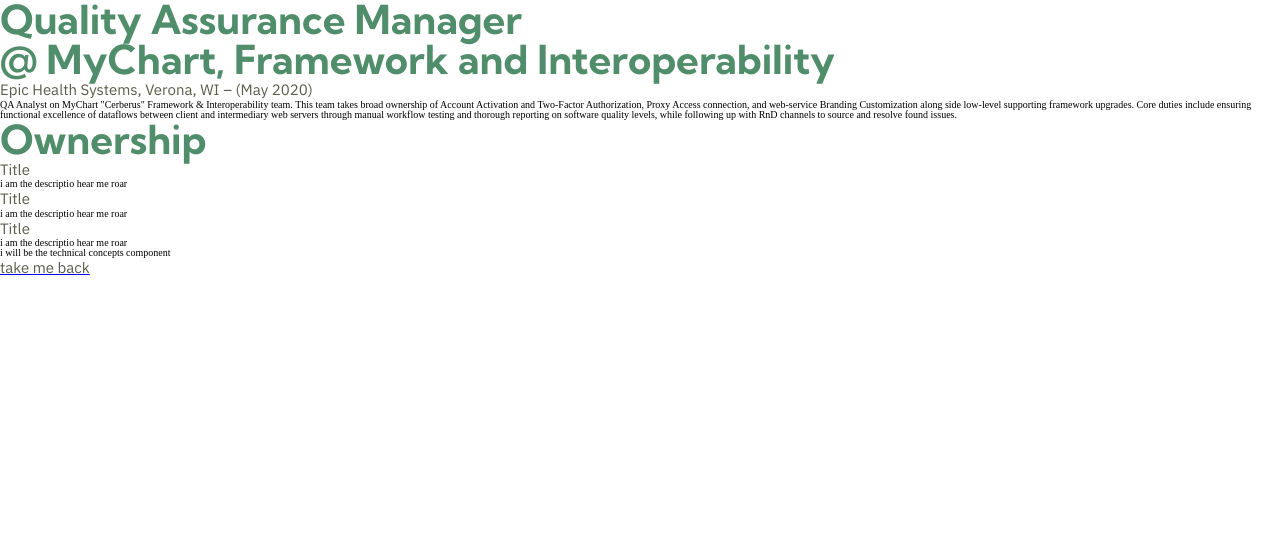
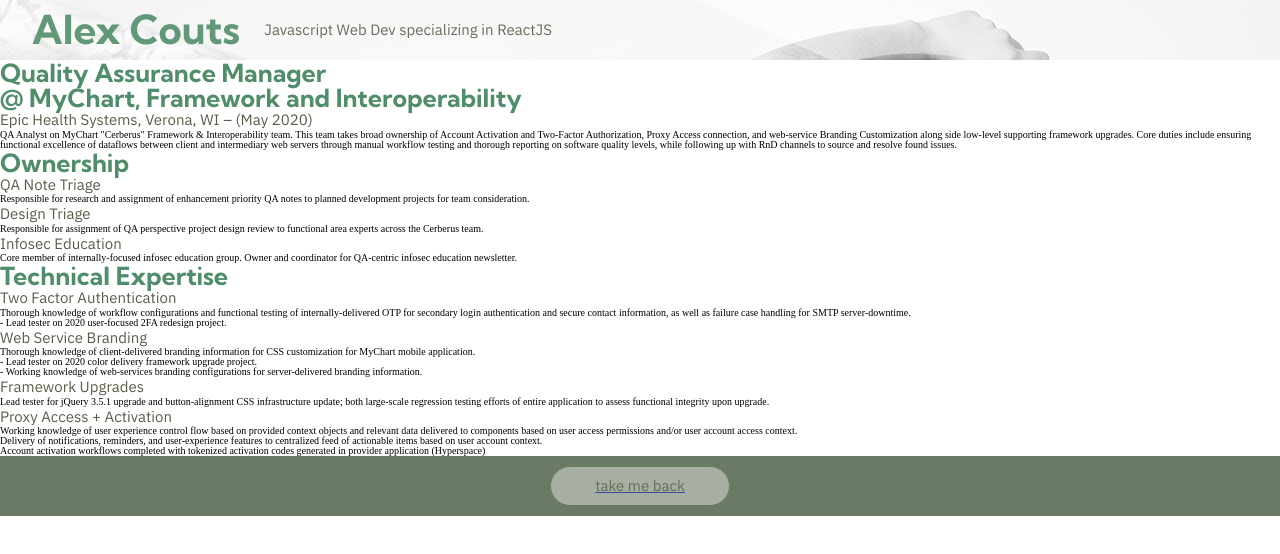
Before and after one commit to AvantGov/resume, a React (Create React App) app in the folder resume__client/: page /about/epic in a window 1280 px wide. Shown: the top 554 px of the page. Built offline with nearby package versions, Linux system fonts and the light colour scheme; a web font is replaced by a local one.

Commit message:
added remaining content and infrastructure to epic viewmore page.

```diff
--- a/resume__client/src/App.css
+++ b/resume__client/src/App.css
@@ -1,17 +1,85 @@
 /* Ryan-Mas Reset Implementation for browser + element consistency */
-html, body, div, span, applet, object, iframe,
-h1, h2, h3, h4, h5, h6, p, blockquote, pre,
-a, abbr, acronym, address, big, cite, code,
-del, dfn, em, img, ins, kbd, q, s, samp,
-small, strike, strong, sub, sup, tt, var,
-b, u, i, center,
-dl, dt, dd, ol, ul, li,
-fieldset, form, label, legend,
-table, caption, tbody, tfoot, thead, tr, th, td,
-article, aside, canvas, details, embed,
-figure, figcaption, footer, header, hgroup,
-menu, nav, output, ruby, section, summary,
-time, mark, audio, video {
+html,
+body,
+div,
+span,
+applet,
+object,
+iframe,
+h1,
+h2,
+h3,
+h4,
+h5,
+h6,
+p,
+blockquote,
+pre,
+a,
+abbr,
+acronym,
+address,
+big,
+cite,
+code,
+del,
+dfn,
+em,
+img,
+ins,
+kbd,
+q,
+s,
+samp,
+small,
+strike,
+strong,
+sub,
+sup,
+tt,
+var,
+b,
+u,
+i,
+center,
+dl,
+dt,
+dd,
+ol,
+ul,
+li,
+fieldset,
+form,
+label,
+legend,
+table,
+caption,
+tbody,
+tfoot,
+thead,
+tr,
+th,
+td,
+article,
+aside,
+canvas,
+details,
+embed,
+figure,
+figcaption,
+footer,
+header,
+hgroup,
+menu,
+nav,
+output,
+ruby,
+section,
+summary,
+time,
+mark,
+audio,
+video {
   margin: 0;
   padding: 0;
   border: 0;
@@ -19,22 +87,35 @@
   vertical-align: baseline;
 }
 /* HTML5 display-role reset for older browsers */
-article, aside, details, figcaption, figure,
-footer, header, hgroup, menu, nav, section {
+article,
+aside,
+details,
+figcaption,
+figure,
+footer,
+header,
+hgroup,
+menu,
+nav,
+section {
   display: block;
 }
 body {
   line-height: 1;
 }
-ol, ul {
+ol,
+ul {
   list-style: none;
 }
-blockquote, q {
+blockquote,
+q {
   quotes: none;
 }
-blockquote:before, blockquote:after,
-q:before, q:after {
-	content: '';
+blockquote:before,
+blockquote:after,
+q:before,
+q:after {
+  content: "";
   content: none;
 }
 table {
@@ -46,7 +127,7 @@
   box-sizing: border-box;
 }
 
-Html{
+Html {
   font-size: 62.5%;
 }
 
@@ -64,30 +145,28 @@
 	white -- F9F7E8 -- use for site background
 */
 
-
 /*  actual CSS code implementation */
 
 /* *APP STYLING* */
 .App {
-	background-color: #FFFFFF;
+  background-color: #ffffff;
   display: flex;
   flex-direction: column;
   justify-content: space-between;
 }
 
 h1 {
-	font-family: 'Kumbh Sans', sans-serif;
-	font-size: 4.0rem;
-	color: #508D6A;
+  font-family: "Kumbh Sans", sans-serif;
+  font-size: 4rem;
+  color: #508d6a;
 }
 
 h2 {
-	font-family: 'IBM Plex Sans', sans-serif;
+  font-family: "IBM Plex Sans", sans-serif;
   font-size: 1.5rem;
   line-height: 130%;
-	color: #595E4A;
+  color: #595e4a;
 }
-
 
 /* *HEADER COMPONENT STYLING* */
 .header {
@@ -104,8 +183,8 @@
   /* ! won't auto out to center left alignment and not sure why? */
   margin-left: 3%;
   position: absolute;
-	background-color: #FFFFFF;
-	border: 1px solid #6B7A65;
+  background-color: #ffffff;
+  border: 1px solid #6b7a65;
   opacity: 900%;
   border-radius: 100px;
   display: flex;
@@ -136,7 +215,6 @@
   width: 99%;
   background-image: url("./assets/inertia/1.jpg");
   background-position: center 20%;
-
 }
 
 .header__intro {
@@ -150,7 +228,7 @@
 }
 
 .header__intro p {
-	font-family: 'Recursive', sans-serif;
+  font-family: "Recursive", sans-serif;
   line-height: 130%;
   font-weight: 350;
 }
@@ -186,13 +264,13 @@
 }
 
 .epicComp p {
-	font-family: 'Recursive', sans-serif;
+  font-family: "Recursive", sans-serif;
   line-height: 130%;
   font-weight: 350;
 }
 
 .epicComp a {
-	font-family: 'Recursive', sans-serif;
+  font-family: "Recursive", sans-serif;
   line-height: 130%;
   font-weight: 550;
 }
@@ -207,20 +285,18 @@
 }
 
 .visaComp p {
-	font-family: 'Recursive', sans-serif;
+  font-family: "Recursive", sans-serif;
   line-height: 130%;
   font-weight: 350;
 }
 
 .visaComp a {
-	font-family: 'Recursive', sans-serif;
+  font-family: "Recursive", sans-serif;
   line-height: 130%;
   font-weight: 550;
 }
 
-
 /* * VIEW MORE PAGES STYLING * */
-
 
 .project__ImgContainer {
   display: flex;
@@ -249,7 +325,7 @@
   width: 100%;
 }
 
-.ImgContainer__4  img {
+.ImgContainer__4 img {
   object-fit: cover;
   width: 100%;
 }
@@ -259,7 +335,7 @@
   width: 100%;
 }
 
-.ImgContainer__6  img {
+.ImgContainer__6 img {
   object-fit: cover;
   width: 100%;
 }
@@ -281,7 +357,6 @@
   display: flex;
   flex-direction: column;
   justify-content: space-around;
-
 }
 
 .viewMore__intro div {
@@ -289,28 +364,29 @@
 }
 
 .viewMore__intro h2 {
-	padding-top: .5%;
-	padding-left: .5%;
+  padding-top: 0.5%;
+  padding-left: 0.5%;
 }
 
 .viewMore__intro h1 {
-	margin-top: 1%;
+  margin-top: 2%;
+  text-align: center;
 }
 
 .viewMore__intro p {
-	font-family: 'Recursive', sans-serif;
+  font-family: "Recursive", sans-serif;
   line-height: 130%;
   font-weight: 300;
-	padding-top: .40%;
+  padding-top: 0.4%;
   padding-left: 2%;
   padding-right: 2%;
 }
 
 .viewMore__intro li {
-	font-family: 'Recursive', sans-serif;
+  font-family: "Recursive", sans-serif;
   line-height: 130%;
   font-weight: 300;
-	padding-top: .40%;
+  padding-top: 0.4%;
   padding-left: 2%;
   padding-right: 2%;
 }
@@ -319,3 +395,56 @@
   text-align: center;
   margin-top: 2%;
 }
+
+.viewmore__return {
+  height: 60px;
+  width: 100%;
+  background-color: #6b7a65;
+  display: flex;
+  justify-content: center;
+  align-items: center;
+}
+
+.return__button {
+  height: 40px;
+  width: 180px;
+  border: 0.5px solid #6b7a65;
+  background-color: #ffffff;
+  border-radius: 25px;
+  opacity: 40%;
+  display: flex;
+  align-items: center;
+  justify-content: center;
+}
+
+.return__button:hover {
+  opacity: 70%;
+}
+
+/*  * VIEW MORE PAGES BANNER STYLING * */
+.viewmore__banner {
+  background-image: url("./assets/inertia/1.jpg");
+  height: 60px;
+  width: 100%;
+  display: flex;
+  justify-content: center;
+  opacity: 90%;
+}
+
+.viewmore__banner div {
+  display: flex;
+  align-items: center;
+  width: 95%;
+}
+
+.titleContainer__title {
+  padding-left: 2%;
+}
+
+.button__text {
+  text-decoration: none;
+}
+
+.viewMore__epic div h1 {
+  font-size: 2.5rem;
+}
--- a/resume__client/src/App.js
+++ b/resume__client/src/App.js
@@ -4,7 +4,7 @@
 import WorkExp from "./Components/WorkExp";
 import EpicComp__viewmore from './Components/EpicComp__viewmore';
 import VisaComp__viewmore from './Components/VisaComp__viewmore';
-// import viewmore_banner from './Components/viewmore_banner';
+import Viewmore__banner from './Components/Viewmore__banner';
 
 import { Route } from 'react-router-dom';
 
@@ -17,12 +17,12 @@
       </Route>
 
       <Route exact path='/about/epic'>
-        {/* <viewmore_banner /> */}
+        <Viewmore__banner />
         <EpicComp__viewmore />
       </Route>
 
       <Route exact path='/about/visa'>
-        {/* <viewmore_banner /> */}
+        <Viewmore__banner />
         <VisaComp__viewmore />
       </Route>
     </div>
--- a/resume__client/src/Components/EpicComp__viewmore.js
+++ b/resume__client/src/Components/EpicComp__viewmore.js
@@ -14,26 +14,55 @@
 
             <div className='viewmore__ownership'>
                 <h1 className='ownership__title'>Ownership</h1>
-                <div className='ownership__container'>
+                <div className='ownership__areaContainer'>
                     <div className='ownContainer__areaContainer'>
-                        <h2 className='areaContainer__title'>Title</h2>
-                        <p className='areaContainer__desc'>i am the descriptio hear me roar</p>
+                        <h2 className='areaContainer__title'>QA Note Triage</h2>
+                        <p className='areaContainer__desc'>Responsible for research and assignment of enhancement priority QA notes to planned development projects for team consideration.</p>
                     </div>
 
                     <div className='ownContainer__areaContainer'>
-                        <h2 className='areaContainer__title'>Title</h2>
-                        <p className='areaContainer__desc'>i am the descriptio hear me roar</p>
+                        <h2 className='areaContainer__title'>Design Triage</h2>
+                        <p className='areaContainer__desc'>Responsible for assignment of QA perspective project design review to functional area experts across the Cerberus team.</p>
                     </div>
 
                     <div className='ownContainer__areaContainer'>
-                        <h2 className='areaContainer__title'>Title</h2>
-                        <p className='areaContainer__desc'>i am the descriptio hear me roar</p>
+                        <h2 className='areaContainer__title'>Infosec Education</h2>
+                        <p className='areaContainer__desc'>Core member of internally-focused infosec education group. Owner and coordinator for QA-centric infosec education newsletter.</p>
                     </div>
                 </div>
             </div>
 
             <div className='viewmore__technical'>
-                i will be the technical concepts component
+                <h1 className='technical__title'>Technical Expertise</h1>
+                <div className='technical__areaContainer'>
+                    <div className='techContainer__areaContainer'>
+                        <h2 className='areaContainer__title'>Two Factor Authentication</h2>
+                        <p className='areaContainer__desc'>Thorough knowledge of workflow configurations and functional testing of internally-delivered OTP for secondary login authentication and secure contact information, as well as failure case handling for SMTP server-downtime.</p>
+                        <ul className='areaContainer__unlist'>
+                            <li className='unlist__item'>- Lead tester on 2020 user-focused 2FA redesign project.</li>
+                        </ul>
+                    </div>
+                    <div className='techContainer__areaContainer'>
+                        <h2 className='areaContainer__title'>Web Service Branding</h2>
+                        <p className='areaContainer__desc'>Thorough knowledge of client-delivered branding information for CSS customization for MyChart mobile application. </p>
+                        <ul className='areaContainer__unlist'>
+                            <li className='unlist__item'>- Lead tester on 2020 color delivery framework upgrade project. </li>
+                            <li className='unlist__item'>- Working knowledge of web-services branding configurations for server-delivered branding information.</li>
+                        </ul>
+                    </div>
+                    <div className='techContainer__areaContainer'>
+                        <h2 className='areaContainer__title'>Framework Upgrades</h2>
+                        <p className='areaContainer__desc'>Lead tester for jQuery 3.5.1 upgrade and button-alignment CSS infrastructure update; both large-scale regression testing efforts of entire application to assess functional integrity upon upgrade.</p>
+                    </div>
+                    <div className='techContainer__areaContainer'>
+                        <h2 className='areaContainer__title'>Proxy Access + Activation</h2>
+                        <p className='areaContainer__desc'>Working knowledge of user experience control flow based on provided context objects and relevant data delivered to components based on user access permissions and/or user account access context.</p>
+                        <ul className='areaContainer__unlist'>
+                            <li className='unlist__item'>Delivery of notifications, reminders, and user-experience features to centralized feed of actionable items based on user account context.</li>
+                            <li className='unlist__item'>Account activation workflows completed with tokenized activation codes generated in provider application (Hyperspace)</li>
+                        </ul>
+                    </div>
+                </div>
             </div>
 
             <div className='viewmore__return'>
--- a/resume__client/src/Components/WorkExp__epicComp.js
+++ b/resume__client/src/Components/WorkExp__epicComp.js
@@ -9,8 +9,6 @@
             <p className='epicComp__desc'>QA Manager on MyChart "Cerberus" Framework & Interoperability team. This team takes broad ownership of Account Activation and Two-Factor Authorization, Proxy Access connection, and web-service Branding Customization along side low-level supporting framework upgrades.</p>
             <p className=''>Core duties include ensuring functional excellence of dataflows between client and intermediary web servers through manual workflow testing and thorough reporting on software quality levels, while following up with RnD channels to source and resolve found issues. </p>
             <Link className='epicComp__more' to='/about/epic'>More Info</Link>
-            {/*  TODO: add router content in separate component for learn more information */}
-
         </div>
     )
 };
```
Also changed, not shown: 1 other file (tests, documents, lock files or other folders). Lines whose indentation alone changed are shown as unchanged.
